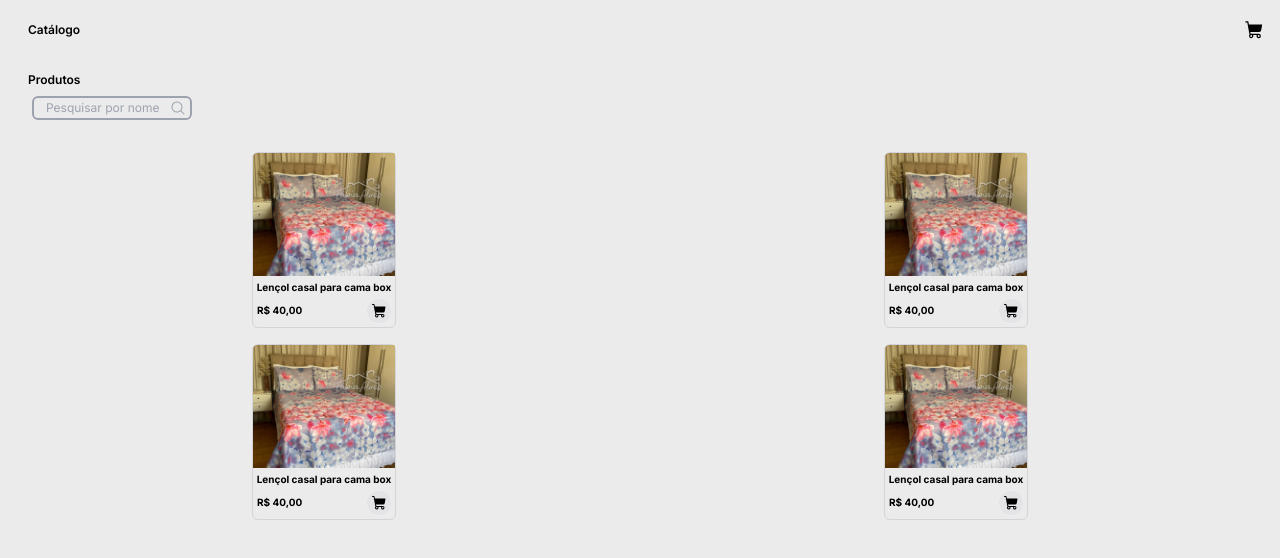
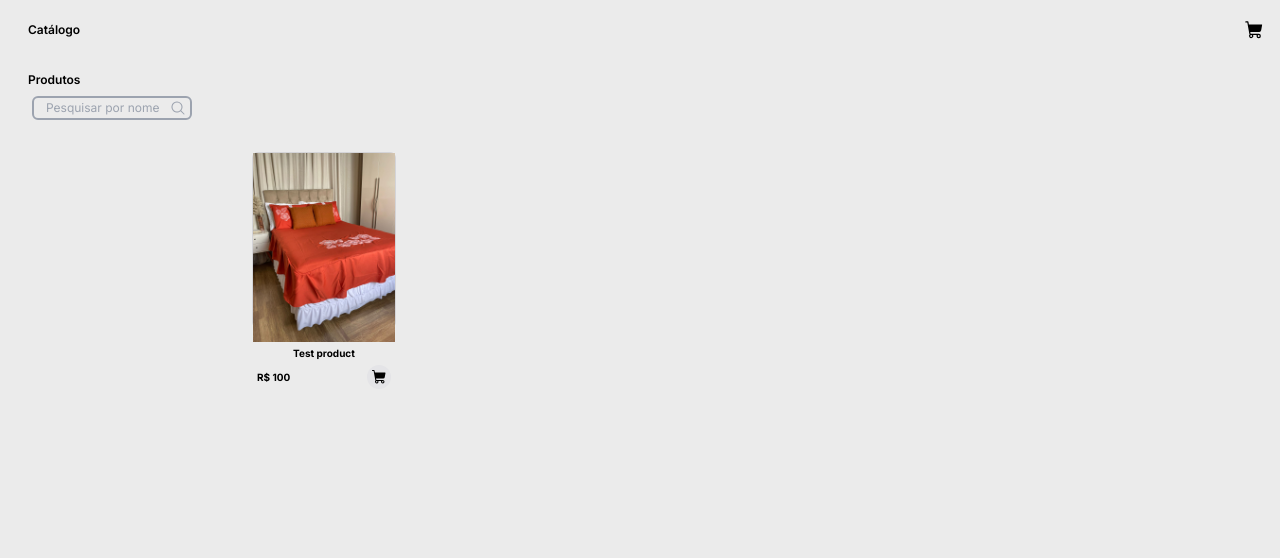
Before and after one commit to lucasoliv21/catalog, a Next.js app: page / in a window 1280 px wide. Shown: the top 558 px of the page. Built offline with nearby package versions, Linux system fonts and the light colour scheme.

Commit message:
add first mock example

```diff
--- /dev/null
+++ b/src/mocks/products.ts
@@ -0,0 +1,15 @@
+interface Product {
+  id: number;
+  title: string;
+  price: number;
+  imageSrc: string;
+}
+
+export const products: Product[] = [
+  {
+    id: 1,
+    title: "Test product",
+    price: 100,
+    imageSrc: "/assets/products-images/colcha-01.jpeg",
+  },
+];
--- a/src/pages/index.tsx
+++ b/src/pages/index.tsx
@@ -1,86 +1,57 @@
-import { ShoppingCart, MagnifyingGlass } from '@phosphor-icons/react'
-import Image from 'next/image'
+import { products } from "@/mocks/products";
+import { ShoppingCart, MagnifyingGlass } from "@phosphor-icons/react";
+import Image from "next/image";
 
 export default function Home() {
+  const productsList = products;
+
   return (
-    <div className='h-screen font-inter '>
-      <header className='h-9 w-full '>
-        <nav className='flex flex-auto justify-between items-center '>
-          <a href="" className='px-3 text-xs font-semibold '>Catálogo</a>
+    <div className="h-screen font-inter ">
+      <header className="h-9 w-full ">
+        <nav className="flex flex-auto justify-between items-center ">
+          <a href="" className="px-3 text-xs font-semibold ">
+            Catálogo
+          </a>
           <a href="">
-          <ShoppingCart size={20} weight="fill" />
+            <ShoppingCart size={20} weight="fill" />
           </a>
         </nav>
       </header>
 
-      <div className='w-full h-20 my-2'>
-        <div className='px-3 py-2 text-xs font-semibold'>
-         Produtos
-        </div>
-        <div className='flex items-center w-40 h-6 ml-4 bg-colorBg border-solid rounded-md border-2 border-gray-400'>
-          <input type='text' placeholder="Pesquisar por nome" className='w-32 h-4 px-1 py-2 ml-2 bg-colorBg  text-xs focus:outline-none'/>
-          <MagnifyingGlass size={16} color="#9ca3af"/>
+      <div className="w-full h-20 my-2">
+        <div className="px-3 py-2 text-xs font-semibold">Produtos</div>
+        <div className="flex items-center w-40 h-6 ml-4 bg-colorBg border-solid rounded-md border-2 border-gray-400">
+          <input
+            type="text"
+            placeholder="Pesquisar por nome"
+            className="w-32 h-4 px-1 py-2 ml-2 bg-colorBg  text-xs focus:outline-none"
+          />
+          <MagnifyingGlass size={16} color="#9ca3af" />
         </div>
       </div>
 
-      <div className='grid grid-cols-2 gap-4 '>
-        <div className='w-36 h-44 mx-auto text-center border-solid rounded-md border border-zinc-300 flex flex-col justify-items-start items-center'>
-          <Image src="/bed.png" width={144} height={96} alt='Foto do produto' />
-          <div className='text-10px font-bold py-1'>
-            Lençol casal para cama box
-          </div>
-          <div className=' px-1 text-10px font-bold flex items-center justify-between w-full'>
-            <div>
-              R$ 40,00
-            </div>
-            <div className='bg-zinc-200 w-6 h-6 flex items-center justify-center rounded-full'>
-             <ShoppingCart size={16} weight="fill" />
+      <div className="grid grid-cols-2 gap-4 ">
+        {productsList.map((product) => (
+          <div
+            className="w-36 h-44 mx-auto text-center border-solid rounded-md border border-zinc-300 flex flex-col justify-items-start items-center"
+            key={product.id}
+          >
+            <Image
+              src={product.imageSrc}
+              width={144}
+              height={96}
+              alt="Foto do produto"
+            />
+            <div className="text-10px font-bold py-1">{product.title}</div>
+            <div className=" px-1 text-10px font-bold flex items-center justify-between w-full">
+              <div>R$ {product.price}</div>
+              <div className="bg-zinc-200 w-6 h-6 flex items-center justify-center rounded-full">
+                <ShoppingCart size={16} weight="fill" />
+              </div>
             </div>
           </div>
-      </div>
-      <div className='w-36 h-44 mx-auto text-center border-solid rounded-md border border-zinc-300 flex flex-col justify-items-start items-center'>
-          <Image src="/bed.png" width={144} height={96} alt='Foto do produto' />
-          <div className='text-10px font-bold py-1'>
-            Lençol casal para cama box
-          </div>
-          <div className=' px-1 text-10px font-bold flex items-center justify-between w-full'>
-            <div>R$ 40,00</div>
-            <div className='bg-zinc-200 w-6 h-6 flex items-center justify-center rounded-full'>
-             <ShoppingCart size={16} weight="fill" />
-            </div>
-          </div>
-      </div>
-      <div className='w-36 h-44 mx-auto text-center border-solid rounded-md border border-zinc-300 flex flex-col justify-items-start items-center'>
-          <Image src="/bed.png" width={144} height={96} alt='Foto do produto' />
-          <div className='text-10px font-bold py-1'>
-            Lençol casal para cama box
-          </div>
-          <div className=' px-1 text-10px font-bold flex items-center justify-between w-full'>
-            <div>
-              R$ 40,00
-            </div>
-            <div className='bg-zinc-200 w-6 h-6 flex items-center justify-center rounded-full'>
-             <ShoppingCart size={16} weight="fill" />
-            </div>
-          </div>
-      </div>
-      <div className='w-36 h-44 mx-auto text-center border-solid rounded-md border border-zinc-300 flex flex-col justify-items-start items-center'>
-          <Image src="/bed.png" width={144} height={96} alt='Foto do produto' />
-          <div className='text-10px font-bold py-1'>
-            Lençol casal para cama box
-          </div>
-          <div className=' px-1 text-10px font-bold flex items-center justify-between w-full'>
-            <div>
-              R$ 40,00
-            </div>
-            <div className='bg-zinc-200 w-6 h-6 flex items-center justify-center rounded-full'>
-             <ShoppingCart size={16} weight="fill" />
-            </div>
-          </div>
-      </div>
-
-
+        ))}
       </div>
     </div>
-  )
+  );
 }
```
Also changed, not shown: .db.json (added), public/assets/products-images/colcha-01.jpeg (added), 1 other file (tests, documents, lock files or other folders).
